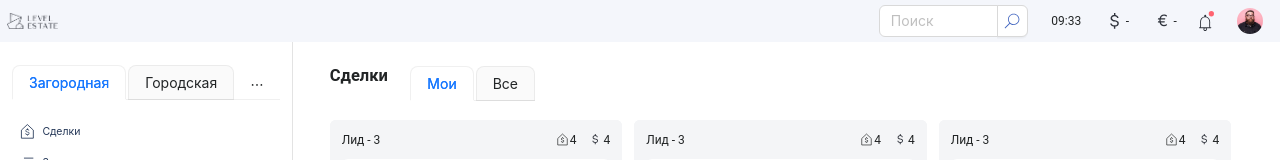
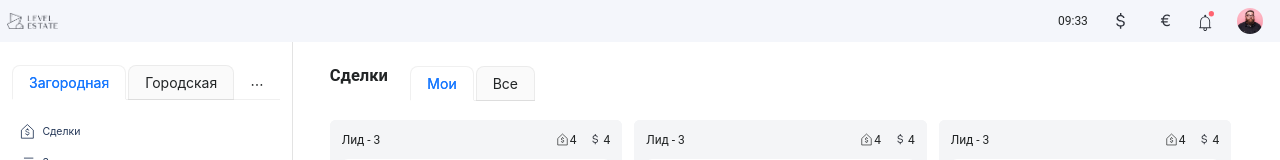
Before and after one commit to SerdarHoja/own_crm, a Vue app: page /deals in a window 1280 px wide. Shown: the top 160 px of the page. Built offline with nearby package versions, Linux system fonts and the light colour scheme; no server answers; sample sign-in values are in the browser's storage; what vue-sweetalert2, vue-the-mask would draw is missing.

Commit message:
print currency rate, delete search field

```diff
--- a/src/components/HeaderComponent.vue
+++ b/src/components/HeaderComponent.vue
@@ -3,28 +3,28 @@
     <a href="#" class="mr-auto">
       <img src="../assets/img/logo.png" alt="logo" class="w-full max-w-logoW">
     </a>
-    <a-input-search
-        v-model:value="searchText"
-        class="mr-12"
-        size="middle"
-        placeholder="Поиск"
-        style="max-width: 20rem"
-        @search="onSearch"
-    >
-      <template #enterButton>
-        <a-button class="px-3">
-          <svg width="18" height="18" viewBox="0 0 22 22" fill="none" xmlns="http://www.w3.org/2000/svg">
-            <path fill-rule="evenodd" clip-rule="evenodd" d="M19.0153 8.97223C19.0153 12.2706 16.3414 14.9445 13.0431 14.9445C9.74468 14.9445 7.07082 12.2706 7.07082 8.97223C7.07082 5.67386 9.74468 3 13.0431 3C16.3414 3 19.0153 5.67386 19.0153 8.97223ZM20.0153 8.97223C20.0153 12.8229 16.8937 15.9445 13.0431 15.9445C11.2977 15.9445 9.70222 15.3032 8.47924 14.2434L2.70613 20.0165L1.99902 19.3094L7.77211 13.5363C6.71219 12.3133 6.07082 10.7177 6.07082 8.97223C6.07082 5.12157 9.1924 2 13.0431 2C16.8937 2 20.0153 5.12157 20.0153 8.97223Z" fill="#4064BF"/>
-          </svg>
-        </a-button>
-      </template>
-    </a-input-search>
+<!--    <a-input-search-->
+<!--        v-model:value="searchText"-->
+<!--        class="mr-12"-->
+<!--        size="middle"-->
+<!--        placeholder="Поиск"-->
+<!--        style="max-width: 20rem"-->
+<!--        @search="onSearch"-->
+<!--    >-->
+<!--      <template #enterButton>-->
+<!--        <a-button class="px-3">-->
+<!--          <svg width="18" height="18" viewBox="0 0 22 22" fill="none" xmlns="http://www.w3.org/2000/svg">-->
+<!--            <path fill-rule="evenodd" clip-rule="evenodd" d="M19.0153 8.97223C19.0153 12.2706 16.3414 14.9445 13.0431 14.9445C9.74468 14.9445 7.07082 12.2706 7.07082 8.97223C7.07082 5.67386 9.74468 3 13.0431 3C16.3414 3 19.0153 5.67386 19.0153 8.97223ZM20.0153 8.97223C20.0153 12.8229 16.8937 15.9445 13.0431 15.9445C11.2977 15.9445 9.70222 15.3032 8.47924 14.2434L2.70613 20.0165L1.99902 19.3094L7.77211 13.5363C6.71219 12.3133 6.07082 10.7177 6.07082 8.97223C6.07082 5.12157 9.1924 2 13.0431 2C16.8937 2 20.0153 5.12157 20.0153 8.97223Z" fill="#4064BF"/>-->
+<!--          </svg>-->
+<!--        </a-button>-->
+<!--      </template>-->
+<!--    </a-input-search>-->
     <a-space class="mr-12">
       <!-- <a-button size="middle" type="primary">+ Новая сделка</a-button> -->
     </a-space>
     <DateTimeHeader class="mr-12"/>
-    <div class="mr-12 flex items-center"><IconDollar/> - <span class="usd">{{ currencyDataUSD }}</span></div>
-    <div class="mr-12 flex items-center"><IconEuro/> - <span class="eur">{{ currencyDataEURO }}</span></div>
+    <div class="mr-12 flex items-center"><IconDollar/> <span class="usd">{{ currencyDataUSD }}</span></div>
+    <div class="mr-12 flex items-center"><IconEuro/> <span class="eur">{{ currencyDataEURO }}</span></div>
     <NotificationHeader class="mr-12"/>
     <UserHeader :userData="getMyData" />
   </header>
@@ -61,7 +61,7 @@ const getMyData = computed(() => {
 
 onMounted(() => {
   fetchMe();
-  // fetchCurrencyData()
+  fetchCurrencyData()
 })
 
 const fetchMe = async () => {
@@ -89,9 +89,8 @@ const fetchCurrencyData = async () => {
           if (response.data.result === 'error') {
             message.error(response.data.text)
           } else {
-            console.log("response.data", response.data)
-            currencyDataEURO.value = response.data.EUR;
-            currencyDataUSD.value = response.data.USD;
+            currencyDataEURO.value = response.data.data.EUR;
+            currencyDataUSD.value = response.data.data.USD;
           }
         }
     )
```
